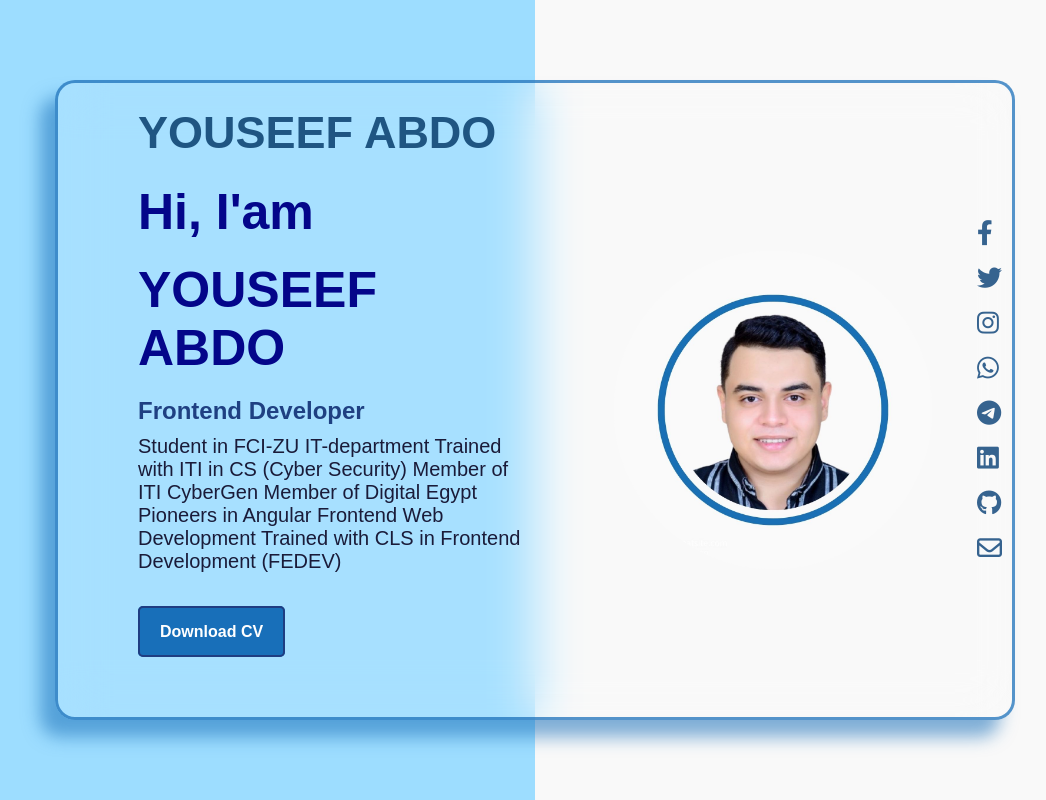
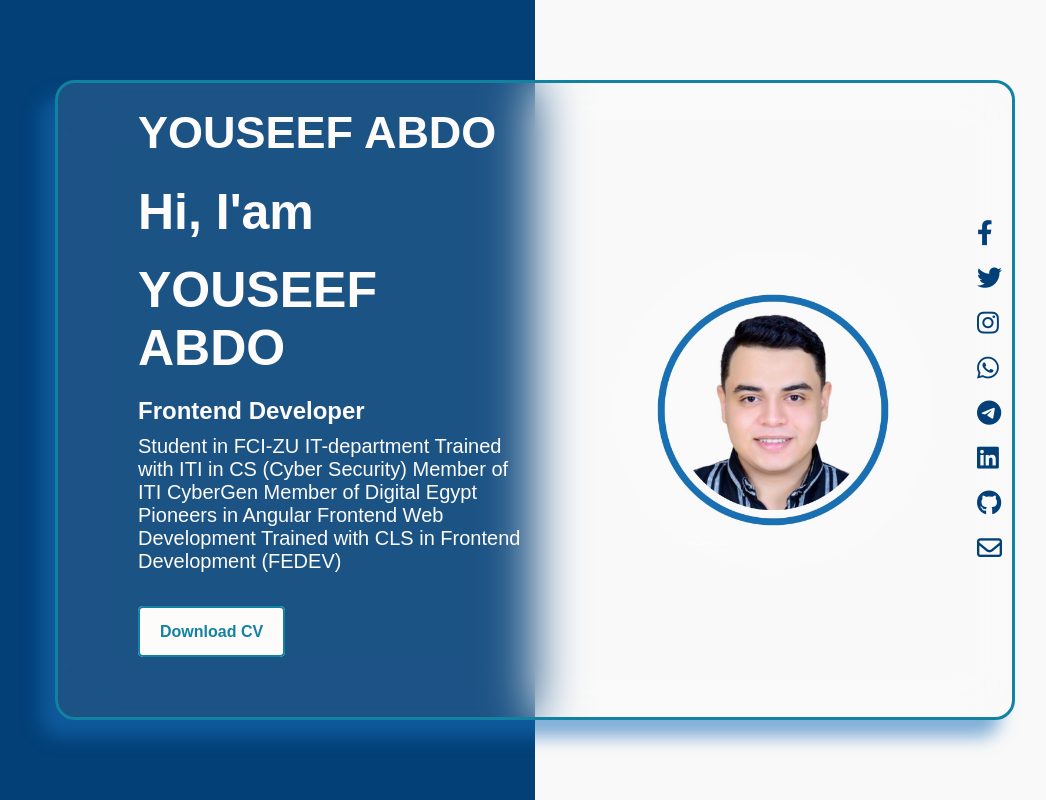
Before and after one commit to Y0us33fJ0/my-protofolio, a plain HTML site: page index.html in a window 1280 px wide. Shown: the whole page, without its empty margins (105-1151 px from the left). Drawn offline with Linux system fonts and the light colour scheme.

Commit message:
Update style.css

```diff
--- a/style.css
+++ b/style.css
@@ -27,7 +27,7 @@
   width: 50%;
   top: 0;
   left: 0;
-  background-color: #9dddff;
+  background-color: #034078;
 }
 .contanier .hero {
   padding-top: 100px;
@@ -37,7 +37,7 @@
   height: 80%;
   background: rgba(255, 255, 255, 0.1);
   backdrop-filter: blur(25px);
-  border: 3px solid #186eb9bb;
+  border: 3px solid #1282A2;
   border-radius: 20px;
   box-shadow: -15px 17px 17px rgba(24, 110, 185, 0.54);
   padding: 0 40px 0 80px;
@@ -51,7 +51,7 @@
   width: 100%;
 }
 .hero nav .logo {
-  color: #1f5582;
+  color: #FEFCFB;
   font-size: 45px;
   font-weight: bold;
 }
@@ -79,28 +79,28 @@
 .hero .content .div-text h1 {
   margin-bottom: 20px; /* #04068a */
   font-size: 50px;
-  color: #04068a;
+  color: #FEFCFB;
 }
 .hero .content .div-text h4 {
-  color: #1f4082;
+  color: #FEFCFB;
   font-size: 24px;
   margin-bottom: 10px;
 }
 .hero .content .div-text p {
-  color: #1a1b39; /* #1a1b39 */
+  color: #FEFCFB; /* #1a1b39 */
   margin-bottom: 50px;
   font-size: 20px;
 }
 .hero .content .div-text .btn {
   padding: 15px 20px;
-  background-color: #186fb9;
-  border: 2px solid #1f3d82;
-  color: #fff;
+  background-color: #FEFCFB;
+  border: 2px solid #1282A2;
+  color: #1282A2;
   border-radius: 5px;
   font-weight: bold;
 }
 .hero .content .div-text .btn:hover {
-  color: #1f5282;
+  color: #FEFCFB;
   transition: 0.9s;
   background-color: transparent;
   scale: 1.2;
@@ -117,21 +117,25 @@
 .soc-link a i {
   font-size: 25px;
   cursor: pointer;
-  color: #1f5182e5;
+  color: #034078;
   margin-bottom: 20px;
   transition: 0.4s;
 }
 .soc-link a i:hover {
-  color: #186fb9;
+  color: #1282A2;
   scale: 1.1;
 }
 
 .hero .content .div-img {
   width: 40%;
 }
-.hero .content .div-img img {
-  width: 100%;
-  border-radius: 150%;
+.hero .content .div-img img{
+    width: 100%;
+    border-radius: 150%;
+    transition: 0.9s;
+}
+img:hover{
+    scale: 1.1;
 }
 /* animation */
 
```
